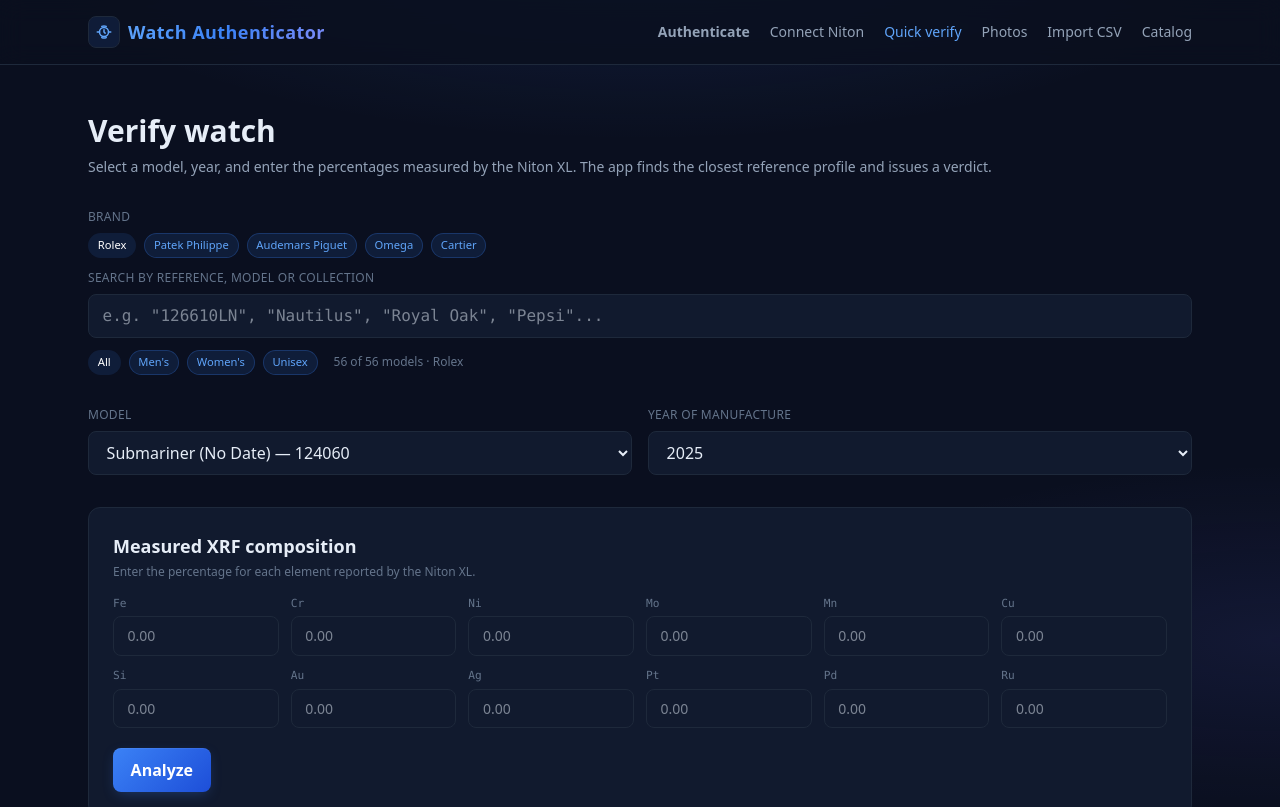
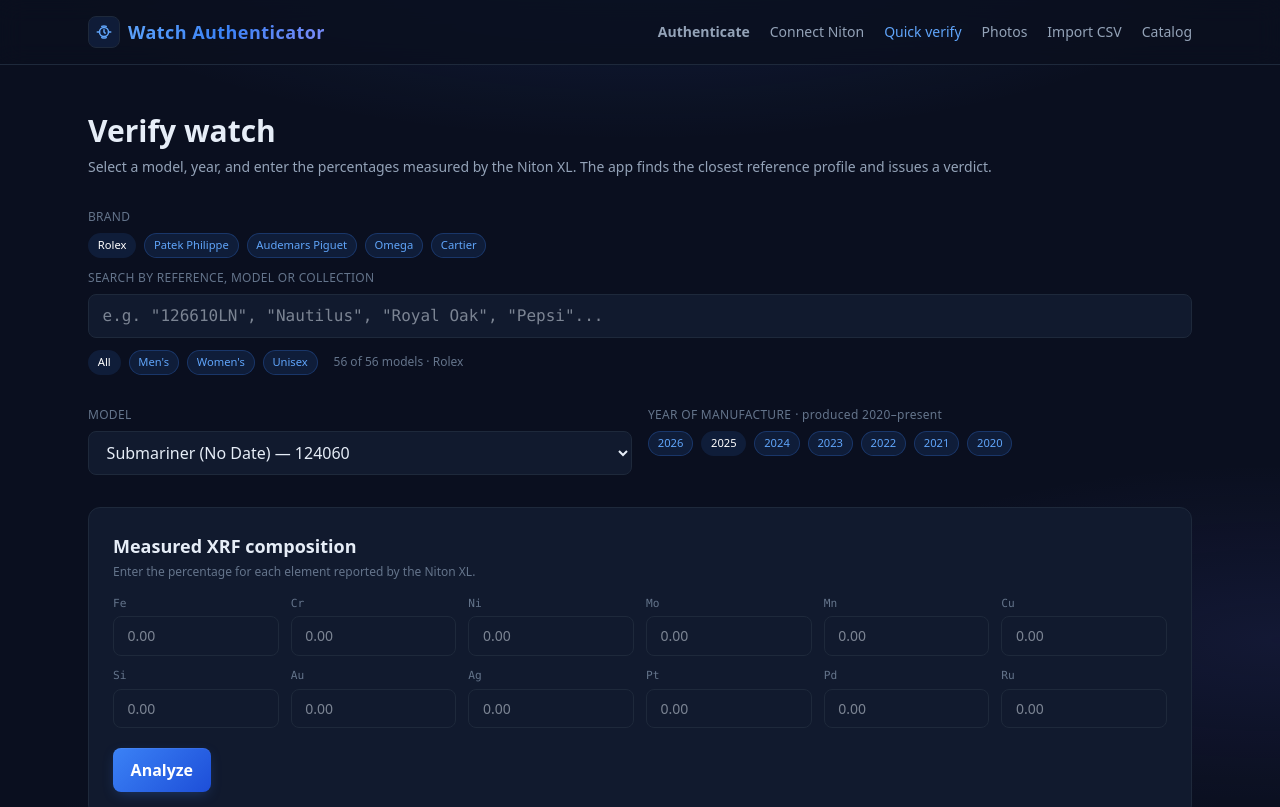
Before and after one commit to Yurilopez1958/watch-authenticator, a Next.js app in the folder apps/web/: page /verify in a window 1280 px wide. Shown: the top 807 px of the page. Built offline with nearby package versions, Linux system fonts and the light colour scheme.

Commit message:
Year picker limited to each model's production range (chips)

```diff
--- a/apps/web/app/authenticate/page.tsx
+++ b/apps/web/app/authenticate/page.tsx
@@ -23,13 +23,6 @@ const ELEMENTS_OF_INTEREST: ElementSymbol[] = [
   'Fe', 'Cr', 'Ni', 'Mo', 'Mn', 'Cu', 'Si',
   'Au', 'Ag', 'Pt', 'Pd', 'Ru',
 ];
-
-const YEAR_OPTIONS = ((): number[] => {
-  const current = new Date().getFullYear();
-  const years: number[] = [];
-  for (let y = current; y >= 1950; y--) years.push(y);
-  return years;
-})();
 
 const PARTS: readonly { id: WatchPart; label: string }[] = [
   { id: 'movement', label: 'Movement' },
@@ -72,6 +65,34 @@ function StatusFlag({ status, size = 16 }: { status: StepStatus; size?: number }
       <path d="M4 21V4" />
       <path d="M4 4h11l-1.5 3.5L15 11H4" fill={c} fillOpacity="0.85" />
     </svg>
+  );
+}
+
+/** Year selector restricted to a model's production range. Chips for short
+ *  ranges, dropdown for long ones. */
+function YearPicker({ years, value, onChange }: { years: number[]; value: number; onChange: (y: number) => void }) {
+  if (years.length === 0) {
+    return <div className="text-sm text-dim">No production years on file.</div>;
+  }
+  if (years.length > 18) {
+    return (
+      <select value={value} onChange={(e) => onChange(parseInt(e.target.value, 10))} className="field">
+        {years.map((y) => (<option key={y} value={y}>{y}</option>))}
+      </select>
+    );
+  }
+  return (
+    <div className="flex flex-wrap gap-2">
+      {years.map((y) => (
+        <button
+          key={y}
+          onClick={() => onChange(y)}
+          className={`chip cursor-pointer ${value === y ? '!bg-accent !text-white !border-transparent' : ''}`}
+        >
+          {y}
+        </button>
+      ))}
+    </div>
   );
 }
 
@@ -214,6 +235,22 @@ export default function AuthenticatePage() {
   const currentModel = ALL_MODELS.find((m) => m.id === modelId)!;
   const currentBrand = ALL_BRANDS.find((b) => b.id === brandId)!;
   const expectedMovement = useMemo(() => getMovementForModelAcrossBrands(modelId), [modelId]);
+
+  // Years this specific model was produced (newest first)
+  const productionYears = useMemo(() => {
+    const current = new Date().getFullYear();
+    const end = Math.min(currentModel.yearEnd ?? current, current);
+    const years: number[] = [];
+    for (let y = end; y >= currentModel.yearStart; y--) years.push(y);
+    return years;
+  }, [currentModel]);
+
+  // Keep the selected year within the model's production range
+  useEffect(() => {
+    if (productionYears.length > 0 && !productionYears.includes(year)) {
+      setYear(productionYears[0]!);
+    }
+  }, [productionYears, year]);
   const livePreview = useMemo(
     () => checkMovementCaliber(modelId, observedCaliber),
     [modelId, observedCaliber],
@@ -519,12 +556,13 @@ export default function AuthenticatePage() {
                 ))}
               </select>
             </label>
-            <label className="block">
-              <span className="block text-xs uppercase tracking-wide text-dim mb-2">Year of manufacture</span>
-              <select value={year} onChange={(e) => setYear(parseInt(e.target.value, 10))} className="field">
-                {YEAR_OPTIONS.map((y) => (<option key={y} value={y}>{y}</option>))}
-              </select>
-            </label>
+            <div className="block">
+              <span className="block text-xs uppercase tracking-wide text-dim mb-2">
+                Year of manufacture
+                <span className="text-dim/70 normal-case ml-1">· produced {currentModel.yearStart}–{currentModel.yearEnd ?? 'present'}</span>
+              </span>
+              <YearPicker years={productionYears} value={year} onChange={setYear} />
+            </div>
             <label className="block">
               <span className="block text-xs uppercase tracking-wide text-dim mb-2">Serial number (optional)</span>
               <input value={serial} onChange={(e) => setSerial(e.target.value)} className="field" placeholder="e.g. M7P8" />
--- a/apps/web/app/verify/page.tsx
+++ b/apps/web/app/verify/page.tsx
@@ -1,6 +1,6 @@
 'use client';
 
-import { useMemo, useState } from 'react';
+import { useEffect, useMemo, useState } from 'react';
 import {
   ALL_BRANDS,
   ALL_MODELS,
@@ -12,17 +12,35 @@ import {
   type XRFMeasurement,
 } from '@watch-auth/core';
 
+/** Year selector restricted to a model's production range. */
+function YearPicker({ years, value, onChange }: { years: number[]; value: number; onChange: (y: number) => void }) {
+  if (years.length === 0) return <div className="text-sm text-dim">No production years on file.</div>;
+  if (years.length > 18) {
+    return (
+      <select value={value} onChange={(e) => onChange(parseInt(e.target.value, 10))} className="field">
+        {years.map((y) => (<option key={y} value={y}>{y}</option>))}
+      </select>
+    );
+  }
+  return (
+    <div className="flex flex-wrap gap-2">
+      {years.map((y) => (
+        <button
+          key={y}
+          onClick={() => onChange(y)}
+          className={`chip cursor-pointer ${value === y ? '!bg-accent !text-white !border-transparent' : ''}`}
+        >
+          {y}
+        </button>
+      ))}
+    </div>
+  );
+}
+
 const ELEMENTS_OF_INTEREST: ElementSymbol[] = [
   'Fe', 'Cr', 'Ni', 'Mo', 'Mn', 'Cu', 'Si',
   'Au', 'Ag', 'Pt', 'Pd', 'Ru',
 ];
-
-const YEAR_OPTIONS = ((): number[] => {
-  const current = new Date().getFullYear();
-  const years: number[] = [];
-  for (let y = current; y >= 1950; y--) years.push(y);
-  return years;
-})();
 
 const verdictLabel: Record<MatchResult['verdict'], { text: string; color: string; ring: string }> = {
   'likely-authentic': { text: 'Likely authentic', color: 'text-emerald-300', ring: 'ring-emerald-500/30 bg-emerald-500/10' },
@@ -62,6 +80,23 @@ export default function VerifyPage() {
     return Array.from(groups.entries());
   }, [filteredModels]);
   const currentBrand = ALL_BRANDS.find((b) => b.id === brandId)!;
+  const currentModel = ALL_MODELS.find((m) => m.id === modelId);
+
+  // Years this model was produced (newest first); keep selected year in range
+  const productionYears = useMemo(() => {
+    const cur = new Date().getFullYear();
+    const m = ALL_MODELS.find((x) => x.id === modelId);
+    if (!m) return [] as number[];
+    const end = Math.min(m.yearEnd ?? cur, cur);
+    const years: number[] = [];
+    for (let y = end; y >= m.yearStart; y--) years.push(y);
+    return years;
+  }, [modelId]);
+  useEffect(() => {
+    if (productionYears.length > 0 && !productionYears.includes(year)) {
+      setYear(productionYears[0]!);
+    }
+  }, [productionYears, year]);
 
   const brandProfiles = useMemo(() => getReferenceProfilesForBrand(brandId), [brandId]);
   const candidateProfiles = useMemo(
@@ -170,12 +205,15 @@ export default function VerifyPage() {
             ))}
           </select>
         </label>
-        <label className="block">
-          <span className="block text-xs uppercase tracking-wide text-dim mb-2">Year of manufacture</span>
-          <select value={year} onChange={(e) => setYear(parseInt(e.target.value, 10))} className="field">
-            {YEAR_OPTIONS.map((y) => (<option key={y} value={y}>{y}</option>))}
-          </select>
-        </label>
+        <div className="block">
+          <span className="block text-xs uppercase tracking-wide text-dim mb-2">
+            Year of manufacture
+            {currentModel && (
+              <span className="text-dim/70 normal-case ml-1">· produced {currentModel.yearStart}–{currentModel.yearEnd ?? 'present'}</span>
+            )}
+          </span>
+          <YearPicker years={productionYears} value={year} onChange={setYear} />
+        </div>
       </section>
 
       <section className="card p-6">
```
